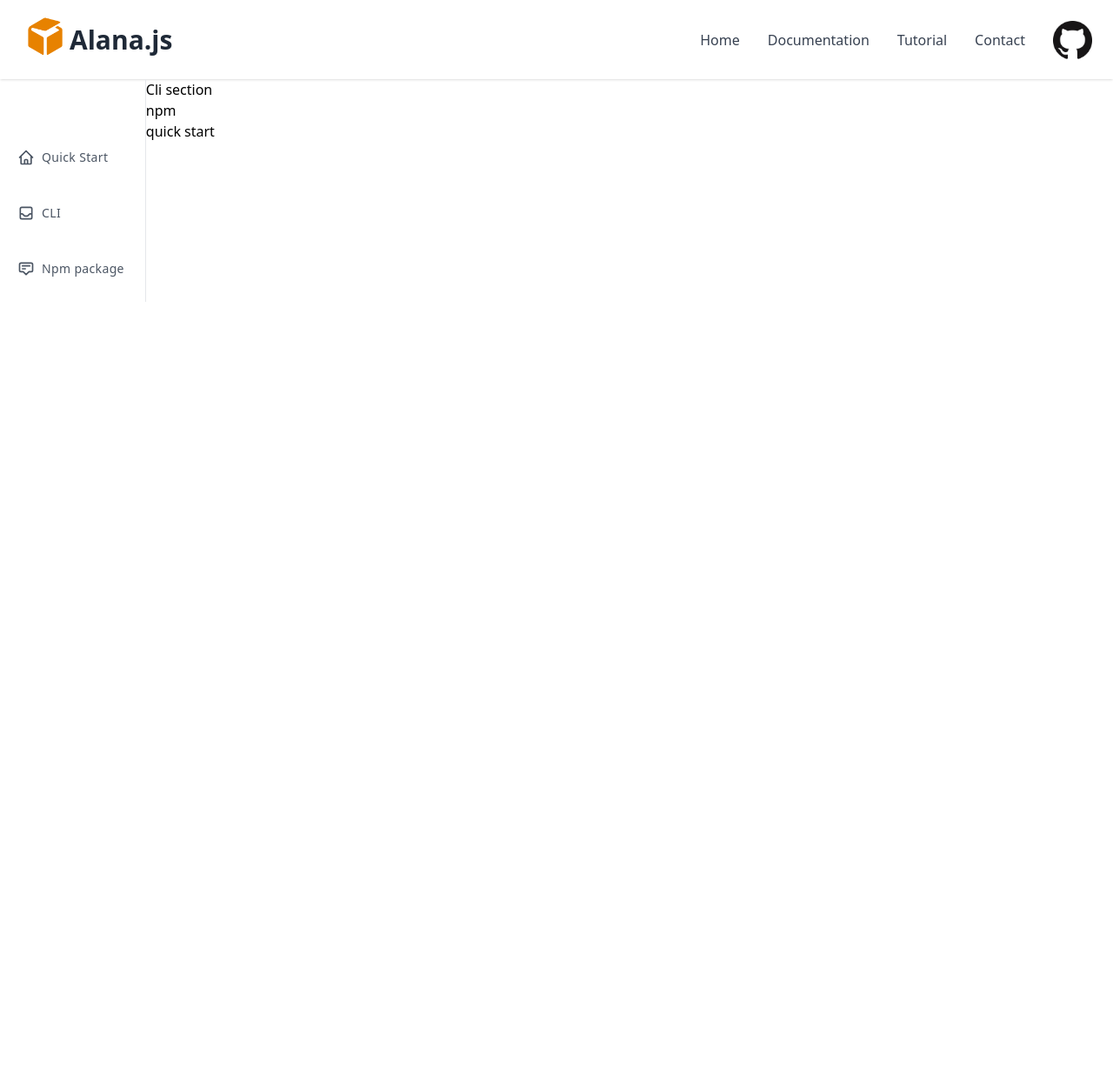
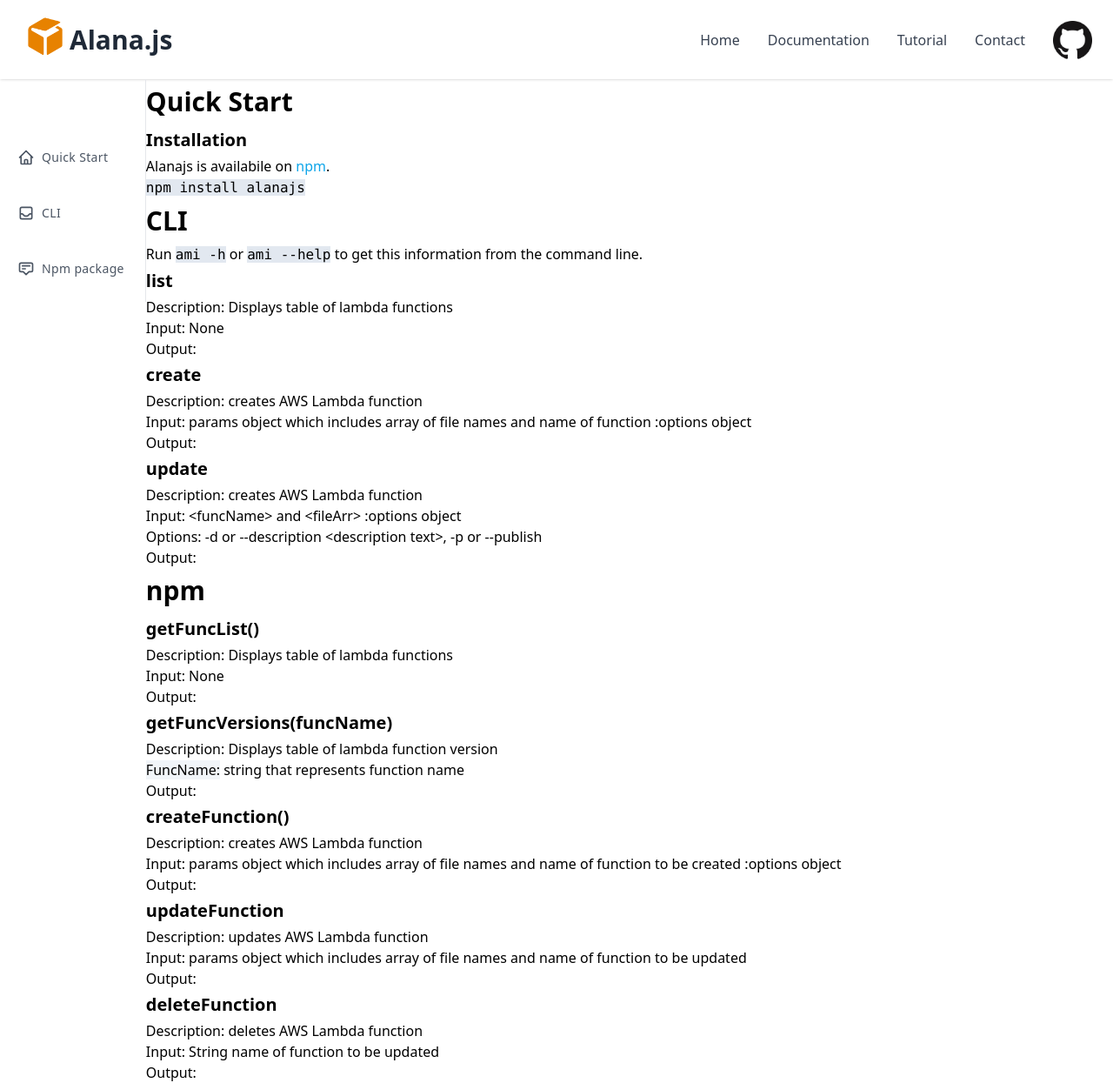
Before and after one commit to alanajs/Demo-Site, a Next.js app: page /documentation in a window 1280 px wide. Shown: the whole page at 87% size. Before the commit the page ends 800 px from the top, so only its background shows below. Built offline with nearby package versions, Linux system fonts and the light colour scheme.

Commit message:
working on documentation styling

```diff
--- a/pages/contact.js
+++ b/pages/contact.js
@@ -1,16 +1,57 @@
 import Head from 'next/head'
+
 function Contact() {
     return (
     <div>
-       {/* <Head>
+       <Head>
             <title>Alana.JS/Contact</title>
             <meta name="description" content="Alana.JS" />
             <link rel="icon" href="./Alana2.png" />
-        </Head> */}
-      <div>Contact page</div>
+        </Head>
+        <main>
+          <form id="contact-me" class="w-full mx-auto max-w-2xl bg-white shadow-inner p-8 py-10 text-orange-500 justify-center">
+            <h1 class="w-full my-2 text-3xl font-bold leading-tight my-5 text-center">Contact Form</h1>
+            <div class="flex flex-wrap mb-6">
+              <div class="w-full md:w-1/2 px-3 mb-6 md:mb-0">
+                <label class="block uppercase text-gray-700 text-xs font-bold mb-2" for="grid-first-name">
+                  First Name
+                </label>
+                <input class="appearance-none block w-full bg-gray-200 text-gray-700 border border-gray-200 rounded py-3 px-4 mb-3 leading-tight focus:outline-none focus:bg-white" id="grid-first-name" type="text" placeholder="Jane" />
+              </div>
+              <div class="w-full md:w-1/2 px-3">
+                <label class="block uppercase text-gray-700 text-xs font-bold mb-2" for="grid-last-name">
+                  Last Name
+                </label>
+                <input class="appearance-none block w-full bg-gray-200 text-gray-700 border border-gray-200 rounded py-3 px-4 leading-tight focus:outline-none focus:bg-white focus:border-gray-500" id="grid-last-name" type="text" placeholder="Doe" />
+              </div>
+            </div>
+            <div class="flex flex-wrap mb-6">
+              <div class="w-full px-3">
+                <label class="block uppercase text-gray-700 text-xs font-bold mb-2" for="grid-password">
+                  E-mail
+                </label>
+                <input class="appearance-none block w-full bg-gray-200 text-gray-700 border border-gray-200 rounded py-3 px-4 mb-3 leading-tight focus:outline-none focus:bg-white focus:border-gray-500" id="email" type="email" placeholder="abcd@gmail.com"/>
+              </div>
+            </div>
+            <div class="flex flex-wrap mb-6">
+              <div class="w-full px-3">
+                <label class="block uppercase text-gray-700 text-xs font-bold mb-2" for="grid-password">
+                  Message
+                </label>
+                <textarea class=" no-resize appearance-none block w-full bg-gray-200 text-gray-700 border border-gray-200 rounded py-3 px-4 mb-3 leading-tight focus:outline-none focus:bg-white focus:border-gray-500 h-48 resize-none" id="message"></textarea>
+              </div>
+            </div>
+            <div class="flex justify-center">
+              <div class="">
+                <button class="shadow bg-orange-500 hover:bg-teal-400 focus:shadow-outline focus:outline-none text-white font-bold py-2 px-4 rounded" type="submit">
+                  Send
+                </button>
+              </div>
+              <div class="md:w-1"></div>
+            </div>
+          </form>
+        </main>
     </div>
-
-
   )}
 
   export default Contact;
--- a/pages/documentation.js
+++ b/pages/documentation.js
@@ -6,42 +6,94 @@ function Documentation({children}) {
 
     return (
     <div class='flex'>
+
     <Head>
         <title>Alana.JS/Documentation</title>
         <meta name="description" content="Alana.JS" />
         <link rel="icon" href="./Alana2.png" />
     </Head>
+
         <Sidebar class='float-left'/>
 
-        <div>
         <main>
             <section class="bg-white">
+
+                <div id="quickstart">
+                    <h1 class="font-extrabold text-3xl py-2">Quick Start</h1>
+                    <h2 class="font-bold text-xl py-1">Installation</h2>
+                    <p>Alanajs is availabile on <a href='https://www.npmjs.com/' class='text-sky-500'>npm</a>.</p>
+                        <code>npm install alanajs</code>
+                </div>
+
                 <div id="cli">
-                        <h2 class='text-black'>Cli section</h2>
+                    <h1 class="font-extrabold text-3xl py-2">CLI</h1>
+                    <p>Run <code>ami -h</code> or <code>ami --help</code> to get this information from the command line.</p>
+
+
+                    <h2 class="font-bold text-xl py-1">list</h2>
+                        <ul>
+                            <li>Description: Displays table of lambda functions </li>
+                            <li>Input: None </li>
+                            <li>Output:  </li>
+                        </ul>
+
+                    <h2 class="font-bold text-xl py-1">create</h2>
+                        <ul>
+                            <li>Description: creates AWS Lambda function  </li>
+                            <li>Input: params object which includes array of file names and name of function :options object  </li>
+                            <li>Output:  </li>
+                        </ul>
+
+                    <h2 class="font-bold text-xl py-1">update</h2>
+                        <ul>
+                            <li>Description: creates AWS Lambda function  </li>
+                            <li>Input: &lt;funcName&gt; and &lt;fileArr&gt; :options object  </li>
+                            <li>Options: -d or --description &lt;description text&gt;, -p or --publish</li>
+                            <li>Output:  </li>
+                        </ul>
+
                 </div>
 
                 <div id="npm">
-                        <h2>npm</h2>
+                    <h1 class="font-extrabold text-3xl py-2">npm</h1>
+                    <h2 class="font-bold text-xl py-1">getFuncList()</h2>
+                        <ul>
+                            <li>Description: Displays table of lambda functions </li>
+                            <li>Input: None </li>
+                            <li>Output:  </li>
+                        </ul>
+                    <h2 class="font-bold text-xl py-1">getFuncVersions(funcName)</h2>
+                        <ul>
+                            <li>Description: Displays table of lambda function version </li>
+                            <li><span class="bg-slate-100">FuncName:</span> string that represents function name </li>
+                            <li>Output:  </li>
+                        </ul>
+                    <h2 class="font-bold text-xl py-1">createFunction()</h2>
+                        <ul>
+                            <li>Description: creates AWS Lambda function  </li>
+                            <li>Input: params object which includes array of file names and name of function to be created :options object  </li>
+                            <li>Output:  </li>
+                        </ul>
+                    <h2 class="font-bold text-xl py-1">updateFunction</h2>
+                        <ul>
+                            <li>Description: updates AWS Lambda function  </li>
+                            <li>Input: params object which includes array of file names and name of function to be updated </li>
+                            <li>Output:  </li>
+                        </ul>
+                    <h2 class="font-bold text-xl py-1">deleteFunction</h2>
+                        <ul>
+                            <li>Description: deletes AWS Lambda function  </li>
+                            <li>Input: String name of function to be updated </li>
+                            <li>Output:  </li>
+                        </ul>
+
                 </div>
 
-                    <div id="quickstart">
-                        <h2>quick start</h2>
-                    </div>
             </section>
 
         </main>
-        </div>
     </div>
     )
 }
 
 export default Documentation;
-
-// Documentation.getLayout = function getLayout(page) {
-//     return (
-//         <Layout>
-//         <Sidebar />
-//         {page}
-//       </Layout>
-//     )
-// }
--- a/pages/index.js
+++ b/pages/index.js
@@ -23,7 +23,7 @@ const Home = () => {
                             <h1 class= "text-5xl font-semibold text-black lg:text-6xl">Alana.js</h1>
                             {/* <span> </span> */}
                             <h2 class = "text-2xl font-semibold text-gray-800 lg:text-1xl">AWS Lambda and API Gateway, simplified for JavaScript</h2>
-                            <button class="w-full px-4 py-2 mt-4 text-sm font-medium text-white uppercase transition-colors duration-200 transform bg-blue-600 rounded-md lg:w-auto hover:bg-blue-500 focus:outline-none focus:bg-blue-500">Get Started</button>
+                            <a href="/documentation"><button class="w-full px-4 py-2 mt-4 text-sm font-medium text-white uppercase transition-colors duration-200 transform bg-blue-600 rounded-md lg:w-auto hover:bg-blue-500 focus:outline-none focus:bg-blue-500" >Get Started</button></a>
                         </div>
                         </div>
                     </div>
@@ -45,9 +45,7 @@ const Home = () => {
 
                 <div class="md:w-1/2">
                     <h3 class="text-3xl font-semibold text-gray-800">Alana.js is an all-in-one tool that simplifies AWS SDK from development to production</h3>
-                    <p class="max-w-md mt-4 text-gray-600">Duis aute irure dolor in reprehenderit in voluptate velit esse
-                        cillum dolore eu fugiat nulla pariatur. Excepteur sint occaecat cupidatat non proident, sunt in
-                        culpa qui officia deserunt mollit anim id est laborum.</p>
+                    {/* <p class="max-w-md mt-4 text-gray-600">Alana.js makes setting up Lambda microservices easier than ever. Designed specifically for the Node.js runtime environment, Alana.js consolidates functionality provided by AWS SAM and AWS CLI so that you can automate your deployment and configuration tasks and focus on writing code. Create Lambda functions with layers and dependencies, build on API Gateway, and invoke functions locally — all with one simple installation.</p> */}
                     <a href="#" class="block mt-8 text-indigo-700 underline">Experienced team</a>
                 </div>
 
@@ -86,7 +84,7 @@ const Home = () => {
                 </div>
             </div> */}
             <TeamCard img={AL} name="Amy Liang" github="https://github.com/amyliangny" linkedin="https://www.linkedin.com/in/amyliang18/" />
-            {/* <TeamCard img={AL} name="Tin Khin" github="https://github.com/Khin92" linkedin="https://www.linkedin.com/in/tin-khin-4a0428230/" /> */}
+            {/* <TeamCard img={AL} name="Tin Khin" github="https://github.com/Khin92" linkedin="https://www.linkedin.com/in/tin-khin/" /> */}
             {/* **Add Teammates here** */}
         </div>
 
--- a/styles/styles.css
+++ b/styles/styles.css
@@ -7,18 +7,25 @@ nav {
     top: 0;
 }
 
-/* ul{
-    list-style-type: none;
+/* RED BORDER ON INVALID INPUT */
+.check input:invalid {
+    border-color: red;
 }
 
-li {
-    float: left;
-  }
-
-li a:hover {
-    background-color: #111;
+/* FLOATING LABEL */
+.label-floating input:not(:placeholder-shown),
+.label-floating textarea:not(:placeholder-shown) {
+    padding-top: 1.4rem;
+}
+.label-floating input:not(:placeholder-shown) ~ label,
+.label-floating textarea:not(:placeholder-shown) ~ label {
+    font-size: 0.8rem;
+    transition: all 0.2s ease-in-out;
+    color: #1f9d55;
+    opacity: 1;
 }
 
-a{
-    text-decoration: none;
-} */
+
+code {
+    background-color: rgb(226 232 240);
+}
```
Also changed, not shown: components/Team.js (+0 -8 lines). Lines whose indentation alone changed are shown as unchanged.
